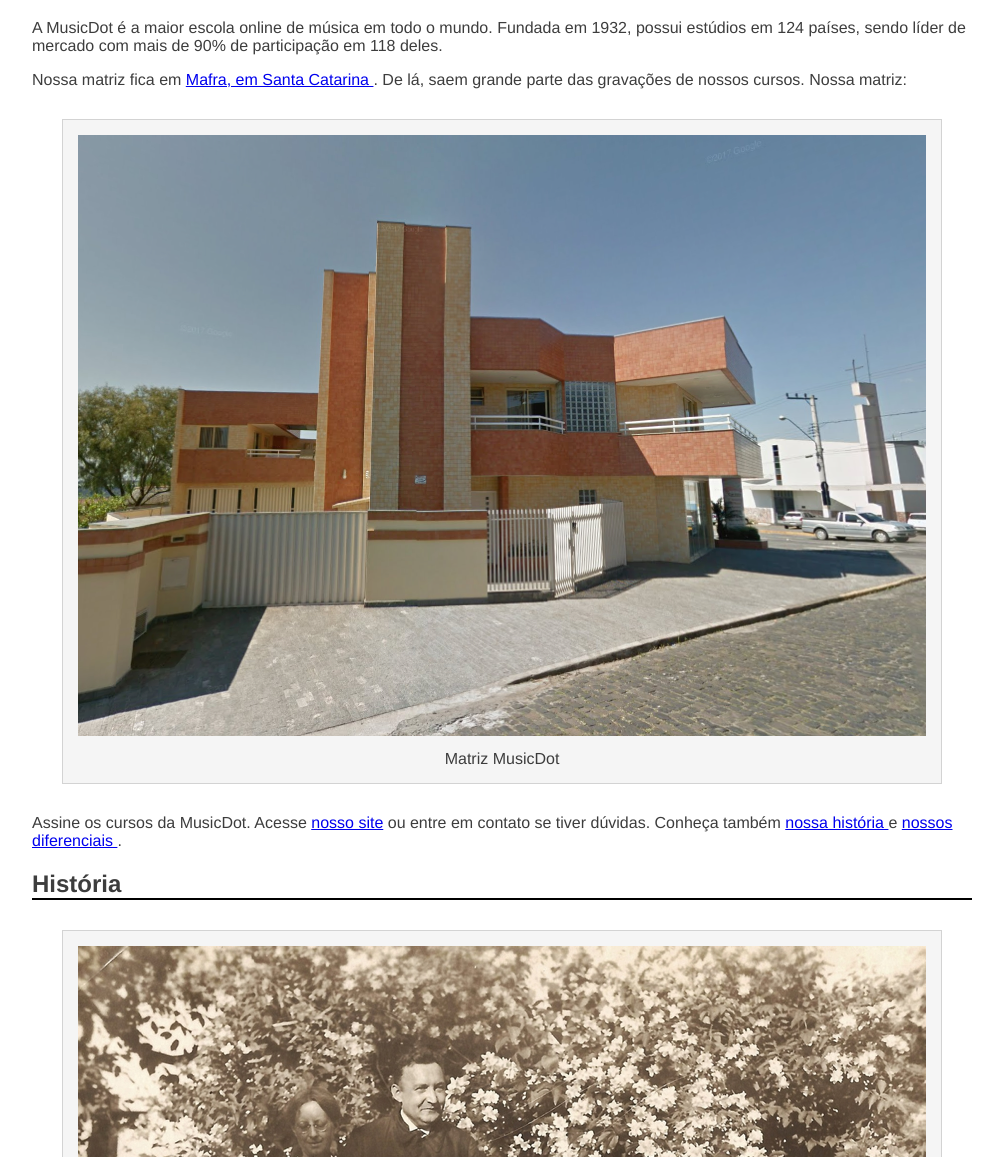
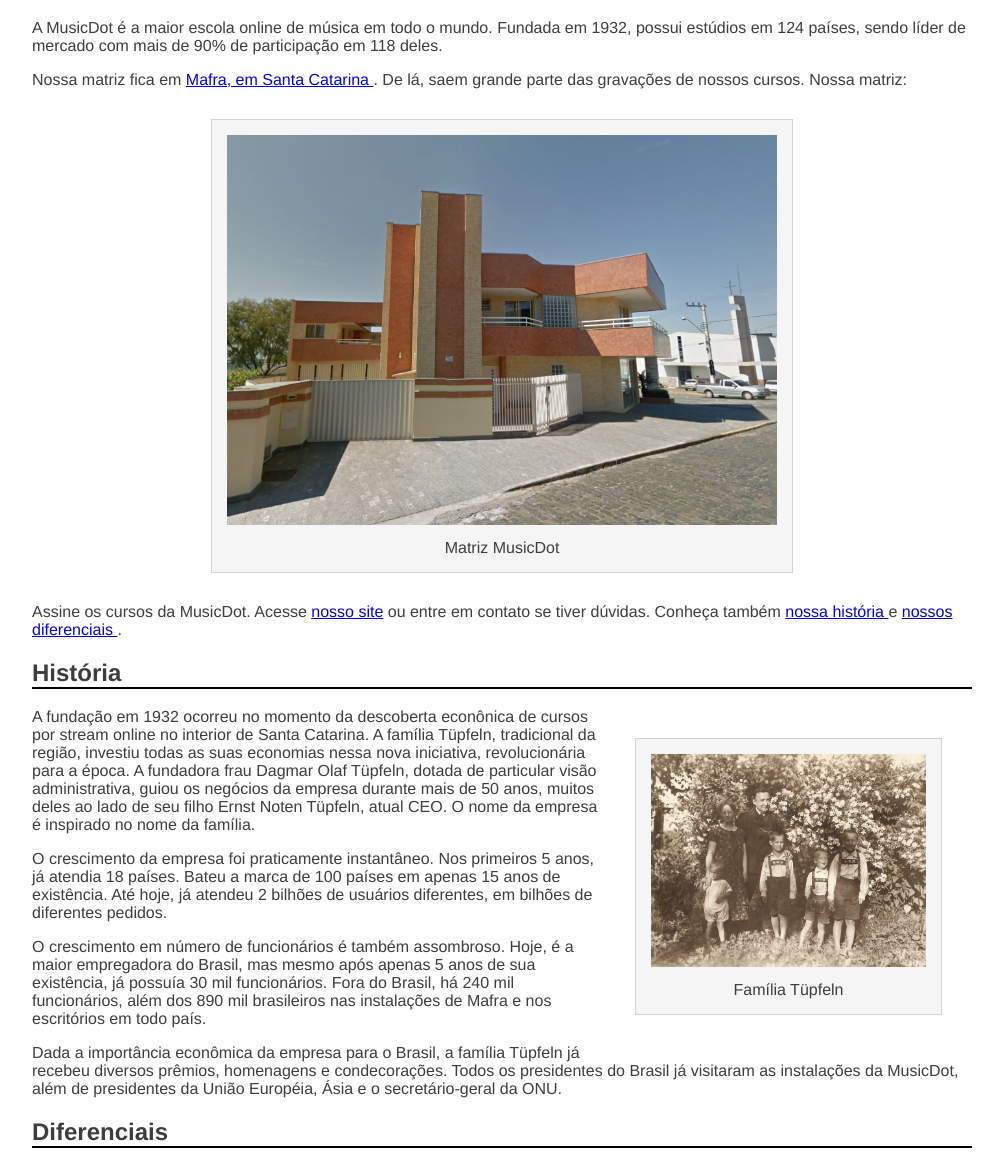
Before and after one commit to MarceloMelo2018/projeto-musicdot-programacaoWeb-IFAL, a plain HTML site: page wd43-musicdot-arquivos-iniciais/sobre.html in a window 1280 px wide. Shown: the part 143-1300 px from the top of the page, without its empty margins (138-1141 px from the left). Drawn offline with Linux system fonts and the light colour scheme.

Commit message:
Selecionando Elementos mais especificos e heranca

```diff
--- a/wd43-musicdot-arquivos-iniciais/css/sobre.css
+++ b/wd43-musicdot-arquivos-iniciais/css/sobre.css
@@ -27,3 +27,18 @@ figure {
 figcaption {
       margin-top: 10px;
 }
+
+.matriz-musicdot {
+      width: 550px;
+      margin-left: auto;
+      margin-right: auto;
+}
+
+.familia-tupfeln {
+      width: 275px;
+      float: right;
+}
+
+figure img {
+      width: 100%;
+}
--- a/wd43-musicdot-arquivos-iniciais/sobre.html
+++ b/wd43-musicdot-arquivos-iniciais/sobre.html
@@ -23,25 +23,23 @@
       </p>
 
       <p>
-            Nossa matriz fica em <a href="https://maps.google.com.br/?q=190,GabrielDequech,Mafra,SC"> Mafra, em Santa
-                  Catarina </a>.
+            Nossa matriz fica em <a href="https://maps.google.com.br/?q=190,GabrielDequech,Mafra,SC" target="_blank"> Mafra, em Santa Catarina </a>.
             De lá, saem grande parte das gravações de nossos cursos. Nossa matriz:
       </p>
 
-      <figure>
+      <figure class="matriz-musicdot">
             <img src="img/matriz-musicdot.png" alt="Matriz da musicdot">
             <figcaption>Matriz MusicDot</figcaption>
       </figure>
 
       <p>
             Assine os cursos da MusicDot. Acesse <a href="index.html">nosso site</a> ou entre em contato
-            se tiver dúvidas. Conheça também <a href="#historia"> nossa história </a> e <a href="#dife
-            renciais"> nossos diferenciais </a>.
+            se tiver dúvidas. Conheça também <a href="#historia"> nossa história </a> e <a href="#diferenciais"> nossos diferenciais </a>.
       </p>
 
       <h2 id="historia"> História </h2>
 
-      <figure>
+      <figure class="familia-tupfeln">
             <img src="img/familia-tupfeln.jpg" alt="Foto da família tüpfeln">
             <figcaption>Família Tüpfeln</figcaption>
       </figure>
```
